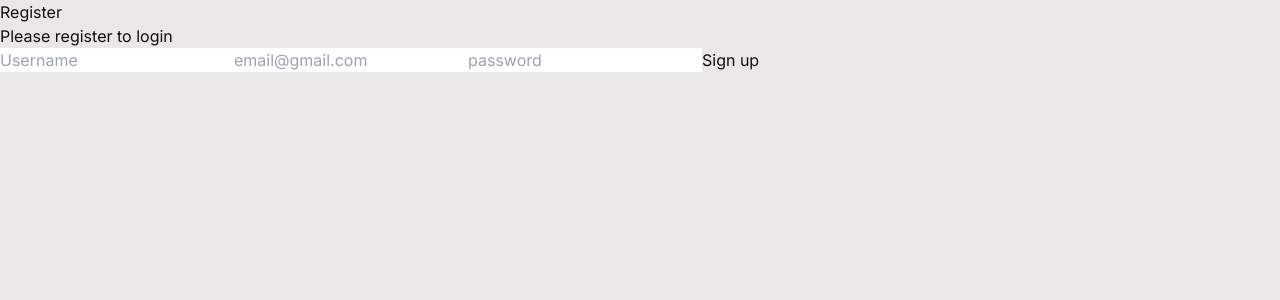
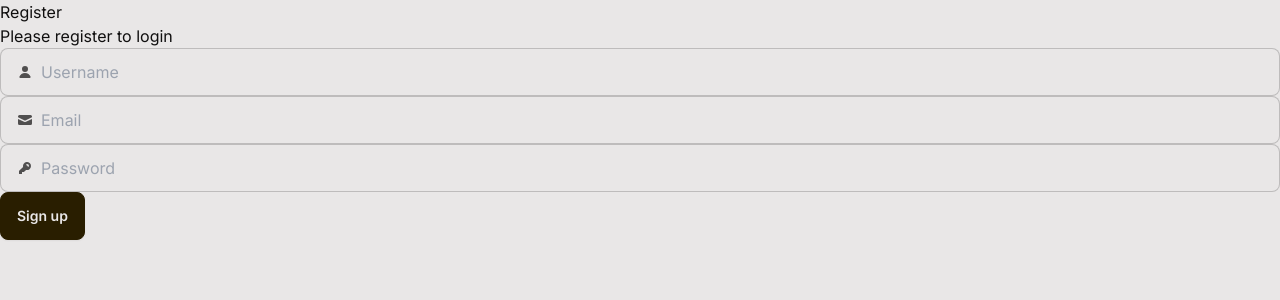
Before and after one commit to leylashd/eventmakers-pixelpioneers, a Next.js app: page /register in a window 1280 px wide. Shown: the top 300 px of the page. Built offline with nearby package versions, Linux system fonts and the light colour scheme.

Commit message:
edit input and button register with daisyUI

```diff
--- a/src/components/auth/register.jsx
+++ b/src/components/auth/register.jsx
@@ -8,10 +8,50 @@
         <p>Please register to login</p>
       </section>
       <form>
-        <input name="name" placeholder="Username" />
-        <input name="email" placeholder="email@gmail.com" />
-        <input name="password" placeholder="password" type="password" />
-        <button>Sign up</button>
+        <label class="input input-bordered flex items-center gap-2">
+          <svg
+            xmlns="http://www.w3.org/2000/svg"
+            viewBox="0 0 16 16"
+            fill="currentColor"
+            class="w-4 h-4 opacity-70"
+          >
+            <path d="M8 8a3 3 0 1 0 0-6 3 3 0 0 0 0 6ZM12.735 14c.618 0 1.093-.561.872-1.139a6.002 6.002 0 0 0-11.215 0c-.22.578.254 1.139.872 1.139h9.47Z" />
+          </svg>
+          <input name="name" type="text" class="grow" placeholder="Username" />
+        </label>
+        <label class="input input-bordered flex items-center gap-2">
+          <svg
+            xmlns="http://www.w3.org/2000/svg"
+            viewBox="0 0 16 16"
+            fill="currentColor"
+            class="w-4 h-4 opacity-70"
+          >
+            <path d="M2.5 3A1.5 1.5 0 0 0 1 4.5v.793c.026.009.051.02.076.032L7.674 8.51c.206.1.446.1.652 0l6.598-3.185A.755.755 0 0 1 15 5.293V4.5A1.5 1.5 0 0 0 13.5 3h-11Z" />
+            <path d="M15 6.954 8.978 9.86a2.25 2.25 0 0 1-1.956 0L1 6.954V11.5A1.5 1.5 0 0 0 2.5 13h11a1.5 1.5 0 0 0 1.5-1.5V6.954Z" />
+          </svg>
+          <input name="email" type="text" class="grow" placeholder="Email" />
+        </label>
+        <label class="input input-bordered flex items-center gap-2">
+          <svg
+            xmlns="http://www.w3.org/2000/svg"
+            viewBox="0 0 16 16"
+            fill="currentColor"
+            class="w-4 h-4 opacity-70"
+          >
+            <path
+              fill-rule="evenodd"
+              d="M14 6a4 4 0 0 1-4.899 3.899l-1.955 1.955a.5.5 0 0 1-.353.146H5v1.5a.5.5 0 0 1-.5.5h-2a.5.5 0 0 1-.5-.5v-2.293a.5.5 0 0 1 .146-.353l3.955-3.955A4 4 0 1 1 14 6Zm-4-2a.75.75 0 0 0 0 1.5.5.5 0 0 1 .5.5.75.75 0 0 0 1.5 0 2 2 0 0 0-2-2Z"
+              clip-rule="evenodd"
+            />
+          </svg>
+          <input
+            name="password"
+            type="password"
+            class="grow"
+            placeholder="Password"
+          />
+        </label>
+        <button className="btn btn-neutral">Sign up</button>
       </form>
     </main>
   );
```
